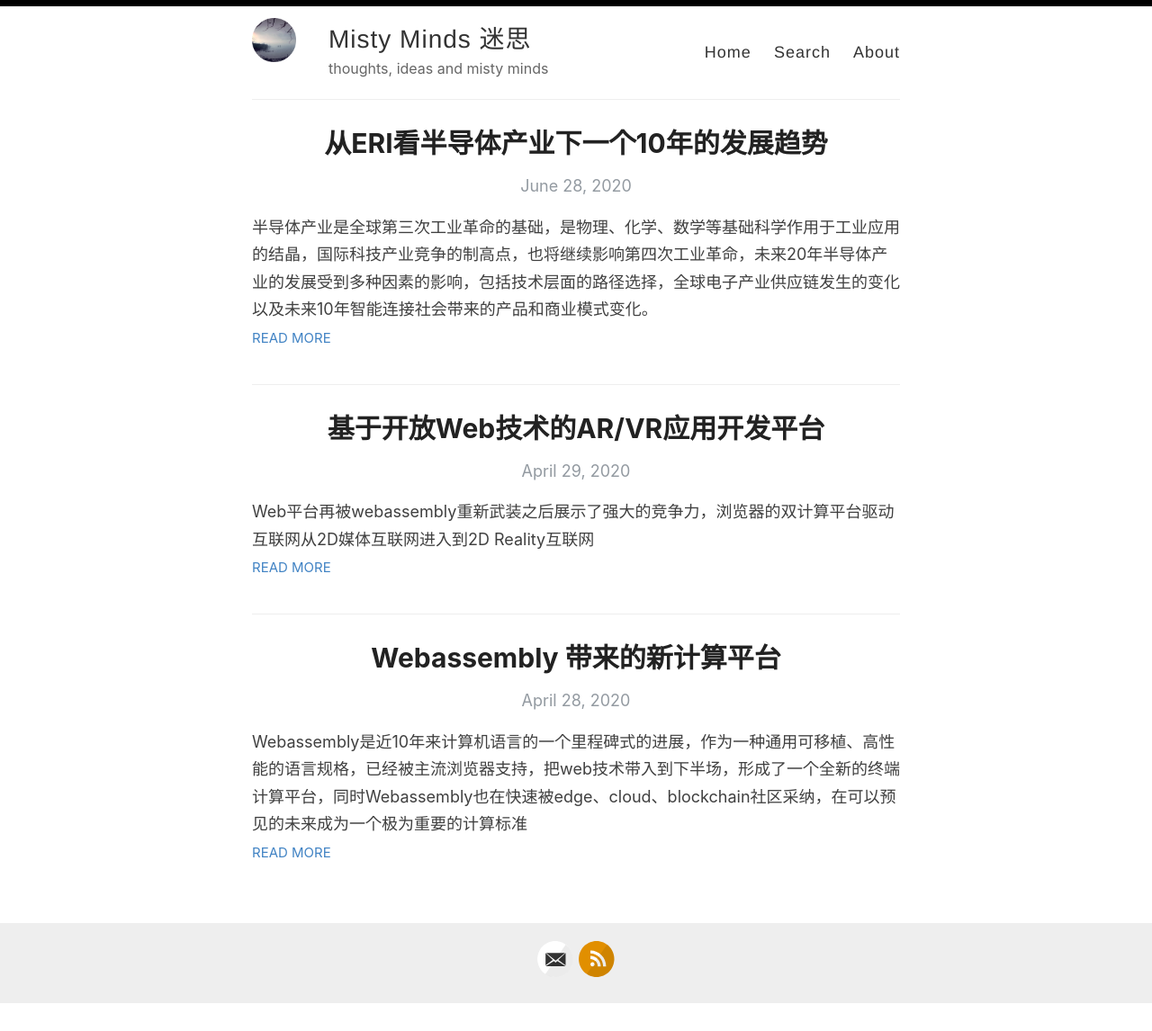
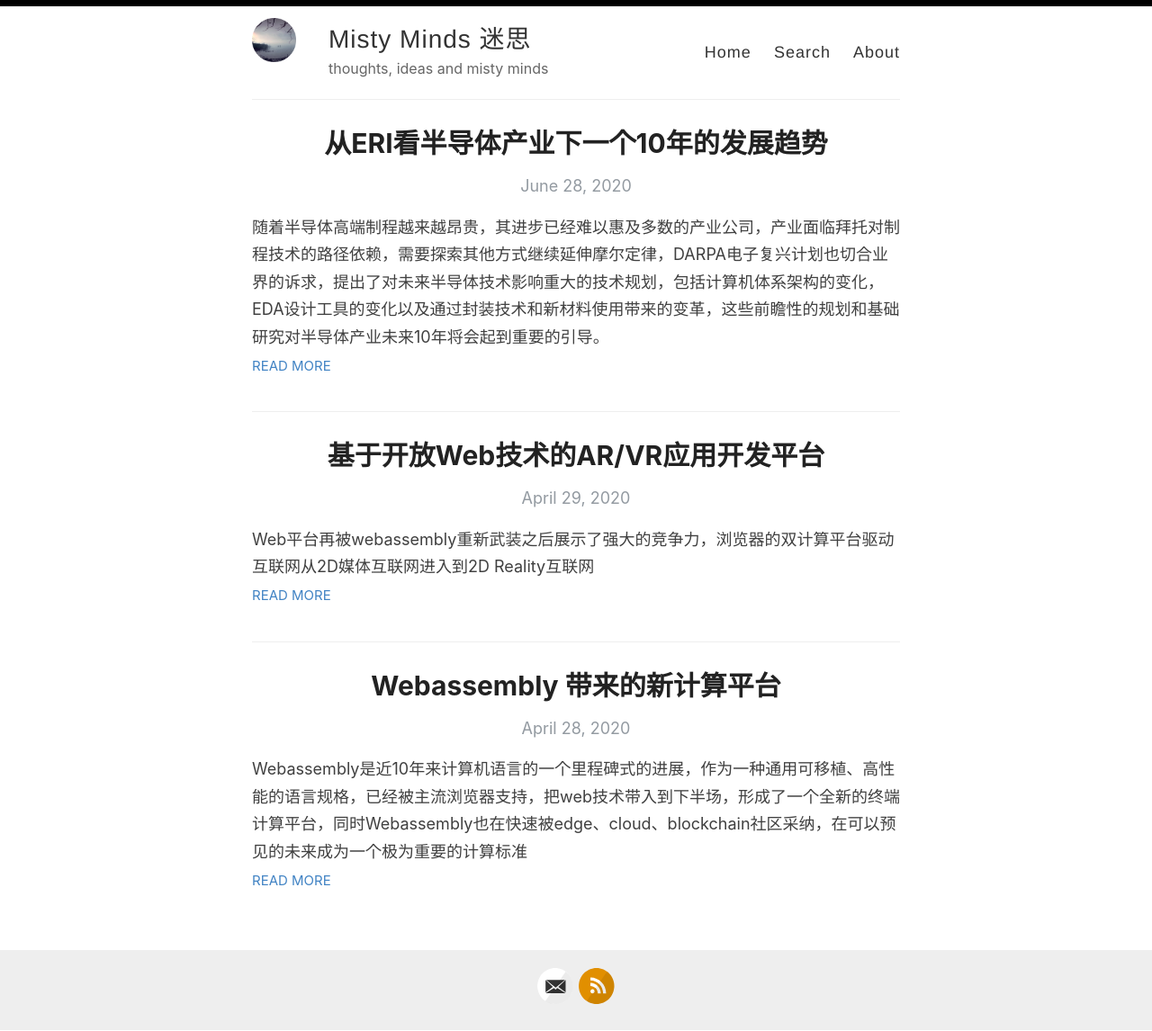
Before and after one commit to sbagga/mistyminds, a Jekyll site: the page built from index.html, in a window 1280 px wide. Shown: the whole page at 90% size. Built offline with Jekyll 4.4.1, drawn with Linux system fonts in a browser that asks for light colours; the list of posts is cut into pages by our own code; before the commit the page ends 1115 px from its top, so only the background shows below that.

Commit message:
Update 2020-6-28-从ERI看半导体产业下一个10年的发展趋势.md

```diff
--- a/_posts/2020-6-28-从ERI看半导体产业下一个10年的发展趋势.md
+++ b/_posts/2020-6-28-从ERI看半导体产业下一个10年的发展趋势.md
@@ -3,7 +3,7 @@ layout: post
 title:  从ERI看半导体产业下一个10年的发展趋势
 categories: [SDH, DSSoC, CHIPLET, Semiconductor, EDA]
 comments_id: 4
-excerpt: 半导体产业是全球第三次工业革命的基础，是物理、化学、数学等基础科学作用于工业应用的结晶，国际科技产业竞争的制高点，也将继续影响第四次工业革命，未来20年半导体产业的发展受到多种因素的影响，包括技术层面的路径选择，全球电子产业供应链发生的变化以及未来10年智能连接社会带来的产品和商业模式变化。
+excerpt: 随着半导体高端制程越来越昂贵，其进步已经难以惠及多数的产业公司，产业面临拜托对制程技术的路径依赖，需要探索其他方式继续延伸摩尔定律，DARPA电子复兴计划也切合业界的诉求，提出了对未来半导体技术影响重大的技术规划，包括计算机体系架构的变化，EDA设计工具的变化以及通过封装技术和新材料使用带来的变革，这些前瞻性的规划和基础研究对半导体产业未来10年将会起到重要的引导。
 
 
 ---
@@ -38,6 +38,17 @@ IBS进一步指出，使用5nm的客户将需要支出5亿美金来开发制程
 
 DARPA ERI 提出的这些挑战具有风向标的意义，尤其考虑到ERI项目提出的的背景，因为7nm 以上的先进制程首先满足的是民用市场，而且门槛奇高，先进制程的芯片设计价格已经不是军事应用可以承担的，先进制程的工厂集中在越来越少的厂家，而且都不在美国国内，随着芯片的软件和硬件日益复杂，供应链的全球化，如何能够保证在民用的半导体foundry制造安全可信的芯片。结合前面对半导体产业界在DUV和EUV工艺上的分野，业界大多数客户面临的挑战和DARPA ERI 有类似的地方，即当先进制程不可追求的时候，是否还有其他手段能够大幅度降低芯片设计和开发成本，大幅度提升性能。EUV产业继续延续工艺缩短是曲高和寡的第一条路线，DARPA ERI目前赞助20个项目可以看作是在现有制程技术基础上演进的第二条路线的一个技术规划，DARPA ERI项目的中最重要的使命可以归结为，如何通过设计方法、设计工具、计算架构和制造技术的的颠覆式变革，大大降低面向领域应用的SoC芯片的开发成本、周期、制造和组装成本，并且达到整个设计和生产流程的安全和可信。同时通过政府和工业界对学校基础研究的大力投入，保障半导体产业人才的供给。ERI和半导体产业对产业未来10年的路标基本达成共识。
 
+
+如下图所示，综合ERI的布局和其他产业的规划，未来计算产业将会在体现出下面的几个特点
+
+
+![未来计算产业的布局](../images/FutureComputing.jpg)
+
+- CPU和加速器设计流程和工具全面软件化，从CAD（Compter Aided Design）变为AAD（AI Aided Design），实现从算法问题到加速器的自动化，大大降低DSA设计的人力和资本投入
+- 基于开源将会形成类似软件领域的大型生态，包括EDA生态，DSL语言生态，开源芯片/IP生态，基于开源标准的chiplet生态，这些生态的构建布局将会是产业争夺主导权的重点，结合供应链可能形成不同的产业联盟
+- 云计算、AI平台公司将会利用芯片产业的结构性变化成为重要的产业推动力量
+
+下面主要总结一下ERI在DSL/DSA，EDA和Chiplet领域的技术布局。
 
 ## 1、	针对domain specific问题的计算机体系架构，相比通用处理器1000x的功效提升
 
```
